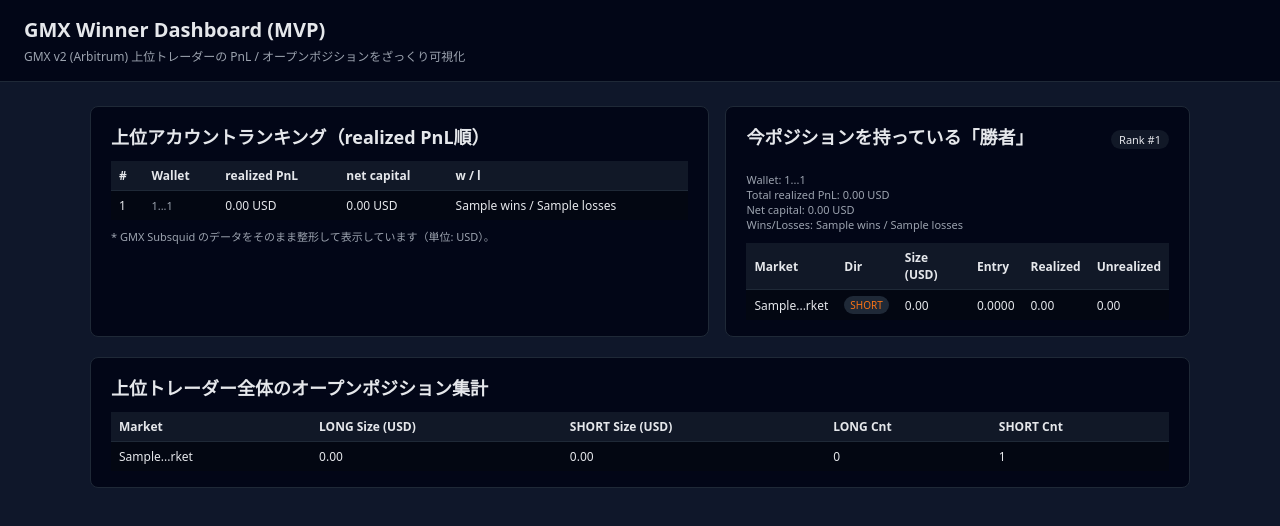
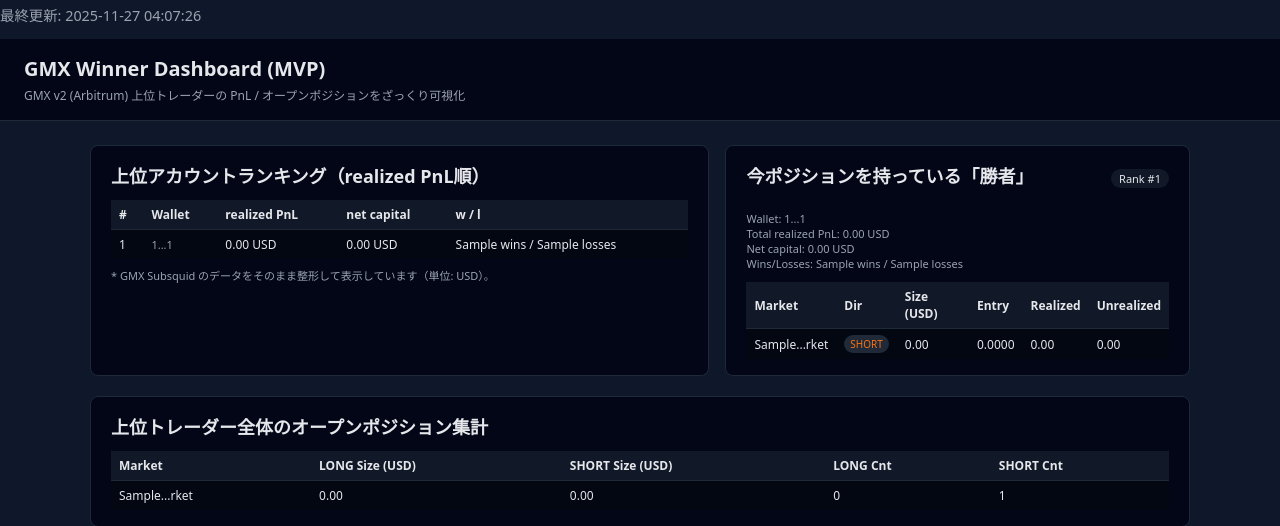
Before and after one commit to adsonkids-a11y/gmx-winner-dashboard, a FastAPI app: page / in a window 1280 px wide. Shown: the top 526 px of the page. Run offline with FastAPI, Linux system fonts and the light colour scheme; a database or web service that is not in the repository returns one stand-in record (values such as "Sample title"); data that the repository does not hold is empty.

Commit message:
Show last updated time on dashboard

```diff
--- a/app.py
+++ b/app.py
@@ -1,6 +1,8 @@
 from fastapi import FastAPI, Request
 from fastapi.responses import HTMLResponse
 from fastapi.templating import Jinja2Templates
+from datetime import datetime, timezone
+
 
 from services import (
     fetch_top_accounts,
@@ -34,6 +36,7 @@
 
     # 3. 全体のポジション集計
     summary = aggregate_positions_for_accounts(accounts)
+    updated_at = datetime.now(timezone.utc).astimezone()
 
     # 4. HTML に渡す
     return templates.TemplateResponse(
@@ -47,5 +50,6 @@
             "to_decimal": to_decimal,
             "format_usd": format_usd,
             "guess_market_label": guess_market_label,
+            "updated_at": updated_at,
         },
     )
--- a/templates/index.html
+++ b/templates/index.html
@@ -3,6 +3,10 @@
 <head>
     <meta charset="UTF-8">
     <title>GMX Winner Dashboard (MVP)</title>
+    <p style="margin-top: 4px; color: #9ca3af; font-size: 0.9rem;">
+  最終更新: {{ updated_at.strftime('%Y-%m-%d %H:%M:%S') }}
+</p>
+
     <style>
         body {
             font-family: system-ui, -apple-system, BlinkMacSystemFont, "Segoe UI", sans-serif;
```
